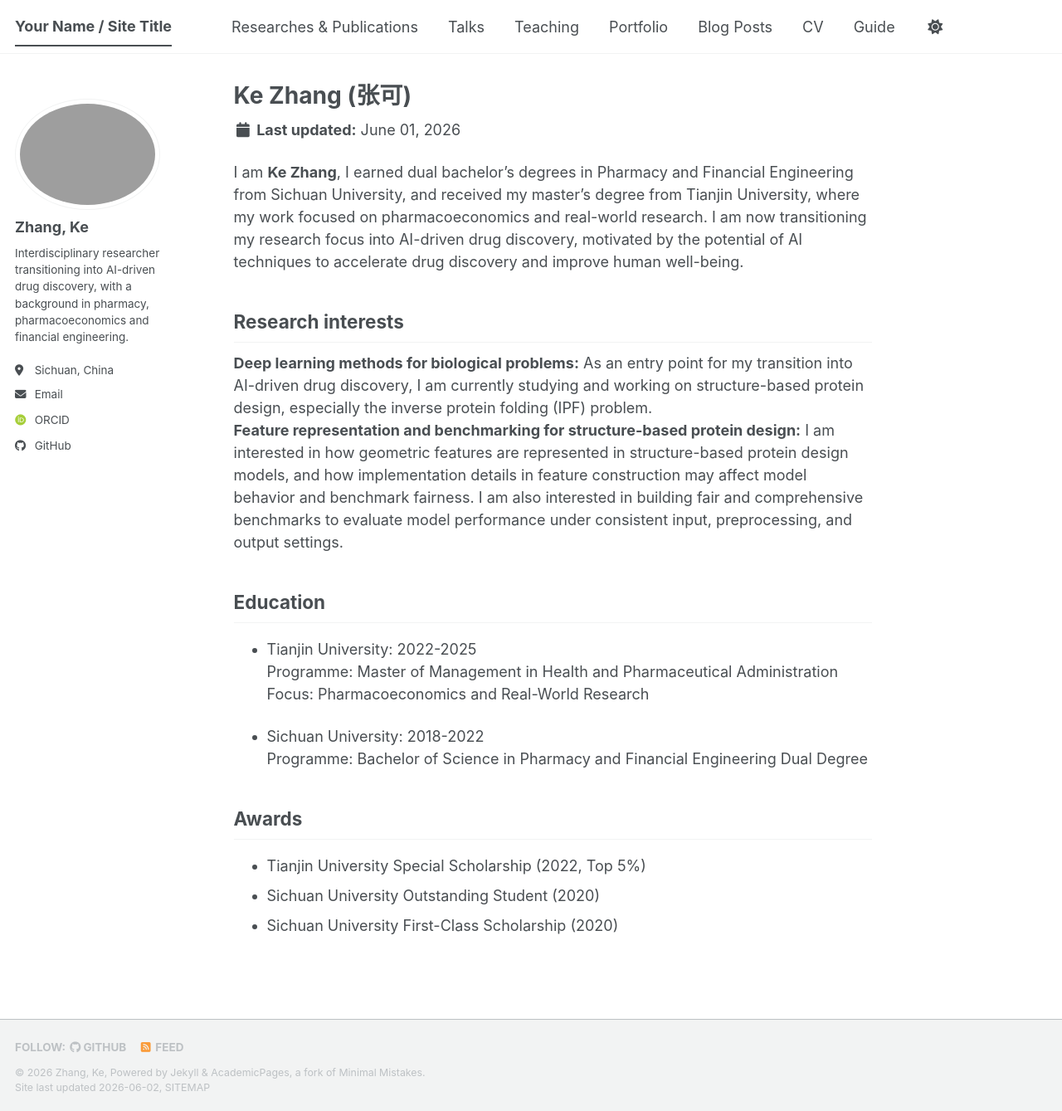
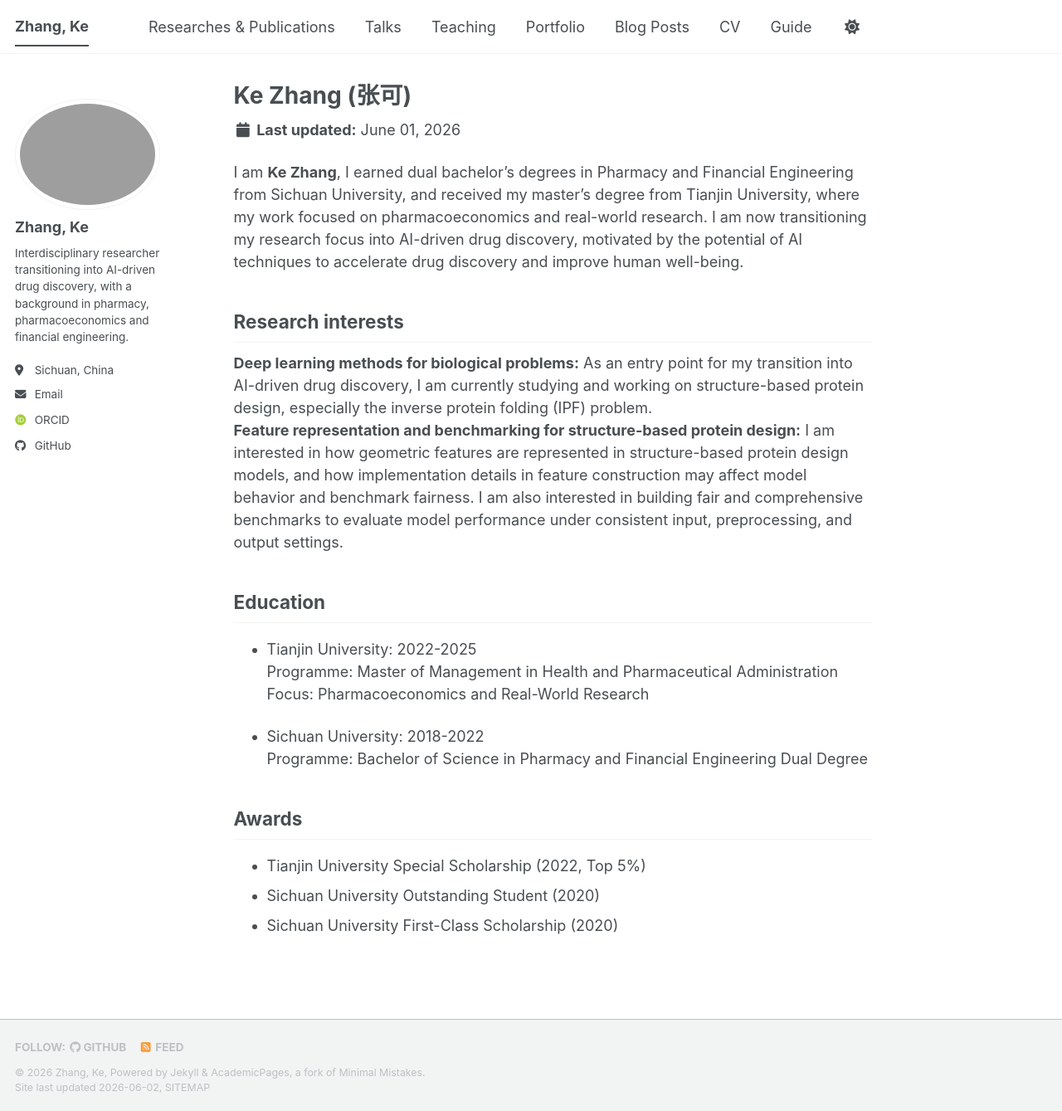
Before and after one commit to Zhangke123jimu/Zhangke123jimu.github.io, a Jekyll site: the page built from _pages/about.md, in a window 1280 px wide and 1339 px high. Shown: the whole window at 83% size. Built offline with Jekyll 4.4.1, drawn with Linux system fonts in a browser that asks for light colours; some web fonts are replaced; a script bundle is joined from its source files by our own code; library files that are not in the unit come from our copies; a file with an impossible date is left out.

Commit message:
Update _config.yml

```diff
--- a/_config.yml
+++ b/_config.yml
@@ -9,7 +9,7 @@
 # Basic Site Settings
 locale                   : "en-US"
 site_theme               : "default" # The available themes options are "default", "air", "sunrise", "mint", "dirt" and "contrast"
-title                    : "Your Name / Site Title"
+title                    : "Zhang, Ke"
 title_separator          : "-"
 name                     : &name "Zhang, Ke"
 description              : &description "Zhang Ke's academic portfolio"   # Update this with a general description of your site, this is the default if not overridden by a page
```
